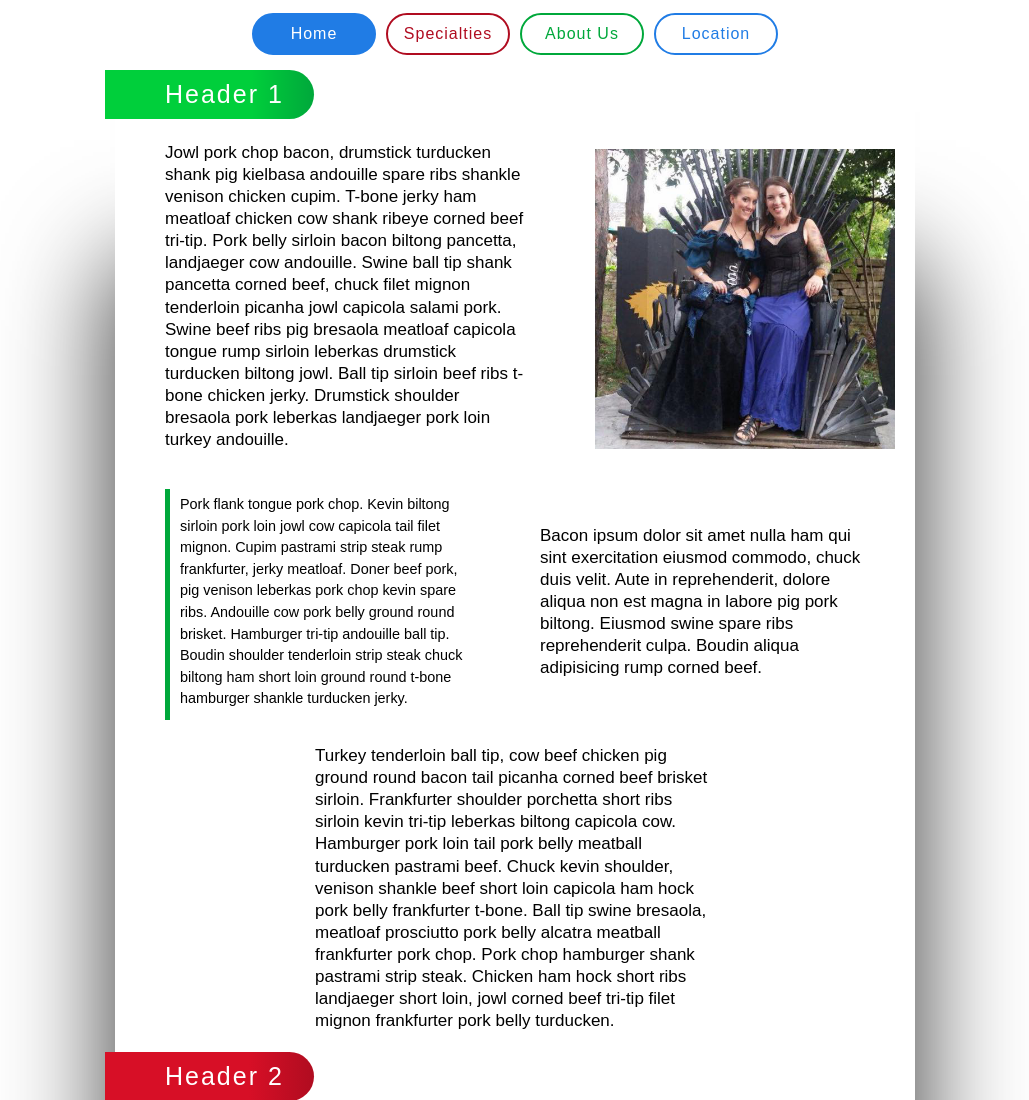
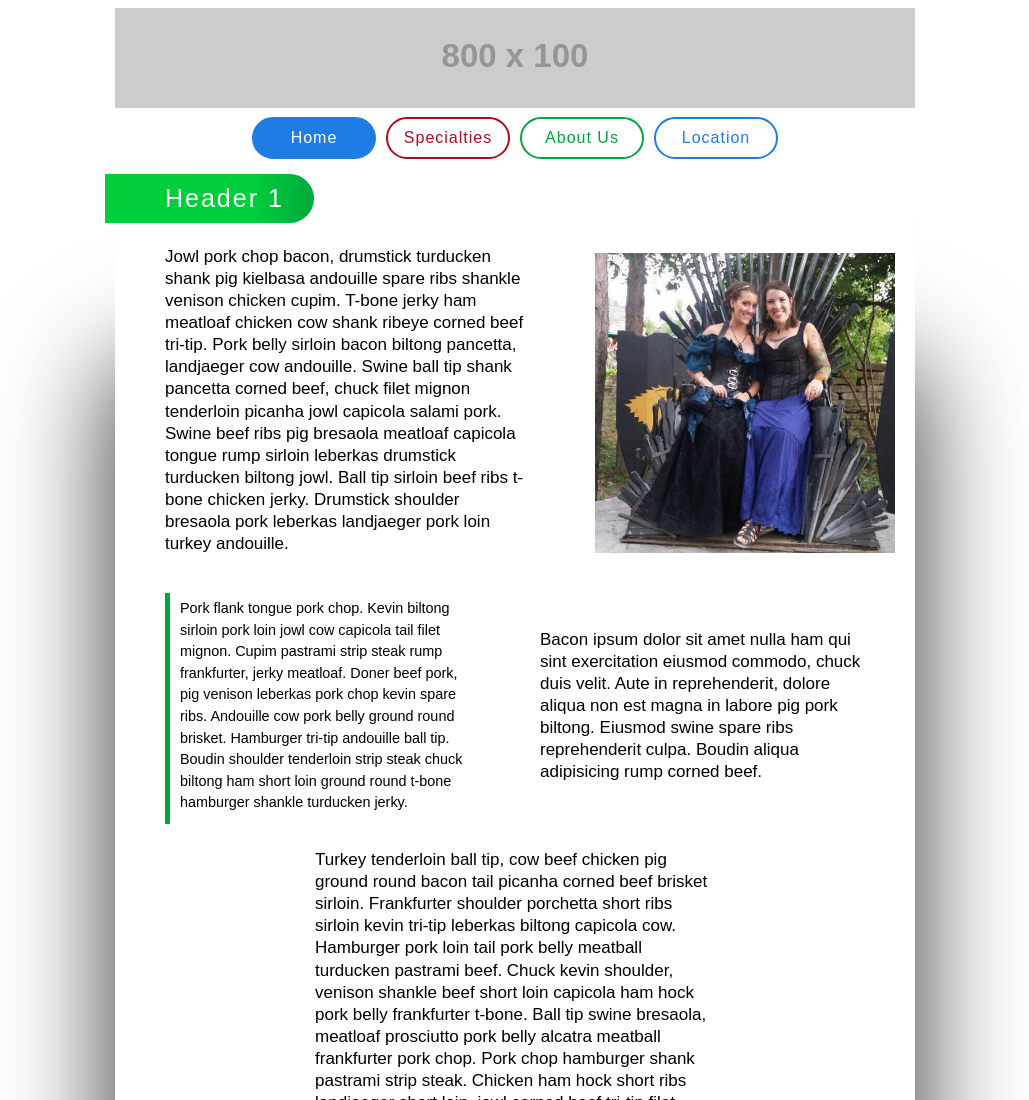
Before and after one commit to JeffSallans/function_junction_website, a plain HTML site: page index.html in a window 1280 px wide. Shown: the top 1100 px of the page, without its empty margins (125-1154 px from the left). Drawn offline with Linux system fonts and the light colour scheme; placeholder pictures from the web are drawn by us.

Commit message:
Add train logo placeholder

```diff
--- a/index.html
+++ b/index.html
@@ -21,6 +21,7 @@
 
 <body flex>
 	<div class="container">
+		<img src="http://placehold.it/800x100?text=[train+logo]" width="100%">
 		<div flex class="nav-bar">
 			<!--
 			<div max class="train">
```
